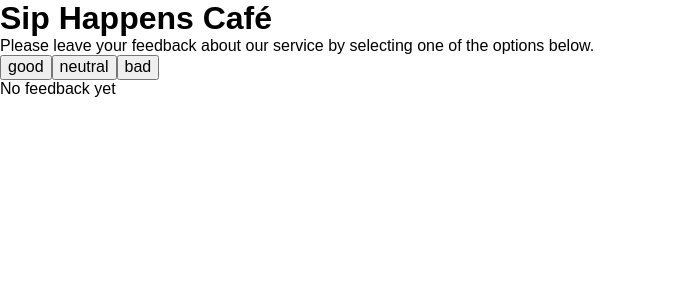
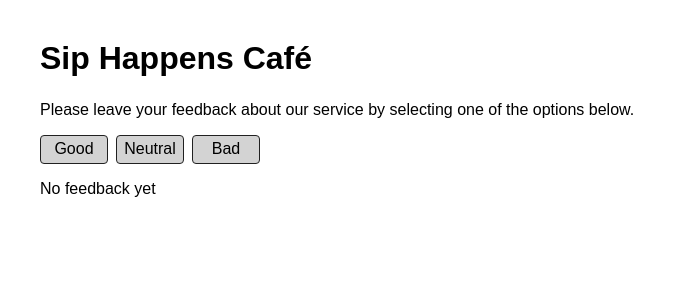
Before and after one commit to Liubko89/goit-react-hw-02, a React (Vite) app: page / in a window 1280 px wide. Shown: the top 300 px of the page, without its empty margins (0-696 px from the left). Built offline with nearby package versions, Linux system fonts and the light colour scheme.

Commit message:
added css

```diff
--- a/src/App.jsx
+++ b/src/App.jsx
@@ -2,13 +2,26 @@ import Description from "./components/Description/Description";
 import Feedback from "./components/Feedback/Feedback";
 import Notification from "./components/Notification/Notification";
 import Options from "./components/Options/Options";
-import { useState } from "react";
+import { useState, useEffect } from "react";
 
 function App() {
-  const [state, setState] = useState({
-    good: 0,
-    neutral: 0,
-    bad: 0,
+  const [state, setState] = useState(() => {
+    const savedState = JSON.parse(localStorage.getItem("state"));
+    return savedState !== null
+      ? {
+          good: savedState.state.good,
+          neutral: savedState.state.neutral,
+          bad: savedState.state.bad,
+        }
+      : {
+          good: 0,
+          neutral: 0,
+          bad: 0,
+        };
+  });
+
+  useEffect(() => {
+    localStorage.setItem("state", JSON.stringify({ state }));
   });
 
   const updateFeedback = (feedbackType) => {
@@ -49,7 +62,7 @@ function App() {
   };
 
   // const setStateToLS = (state) => {
-  //   window.localStorage.setItem("state", JSON.stringify({ state }));
+  //   window.);
   // };
 
   // const getStateFromLS = () => {
--- a/src/components/Description/Description.jsx
+++ b/src/components/Description/Description.jsx
@@ -1,8 +1,10 @@
+import css from './Description.module.css'
+
 const Description = () => {
   return (
     <div>
-      <h1>Sip Happens Café</h1>
-      <p>
+      <h1 className={css.title}>Sip Happens Café</h1>
+      <p className={css.description}>
         Please leave your feedback about our service by selecting one of the
         options below.
       </p>
--- /dev/null
+++ b/src/components/Description/Description.module.css
@@ -0,0 +1,7 @@
+.title {
+  margin-bottom: 24px;
+}
+
+.description {
+  margin-bottom: 16px;
+}
--- a/src/components/Options/Options.jsx
+++ b/src/components/Options/Options.jsx
@@ -1,9 +1,12 @@
+import css from "./Options.module.css";
+
 const Options = ({ options, updateFeedback, totalFeedback, reset }) => {
   return (
-    <div>
+    <div className={css.btnList}>
       {Object.keys(options).map((option, index) => {
         return (
           <button
+            className={css.btn}
             key={index}
             type="button"
             onClick={(event) => {
@@ -16,6 +19,7 @@ const Options = ({ options, updateFeedback, totalFeedback, reset }) => {
       })}
       {totalFeedback !== 0 ? (
         <button
+          className={css.btnReset}
           onClick={() => {
             reset();
           }}
--- /dev/null
+++ b/src/components/Options/Options.module.css
@@ -0,0 +1,34 @@
+.btnList {
+  display: flex;
+  align-items: center;
+  gap: 8px;
+  margin-bottom: 16px;
+}
+
+.btn,
+.btnReset {
+  cursor: pointer;
+  background-color: lightgray;
+  text-transform: capitalize;
+  border: 1px solid #212121;
+  border-radius: 4px;
+  display: inline-flex;
+  align-items: center;
+  justify-content: center;
+  padding: 4px;
+  width: 68px;
+}
+
+.btn:active,
+.btn:hover {
+  background-color: rgb(163, 205, 166);
+  box-shadow: rgba(99, 99, 99, 0.2) 0px 2px 8px 0px;
+}
+
+.btnReset {
+  margin-left: 8px;
+}
+
+.btnReset:hover {
+  background-color: rgb(250, 103, 103);
+}
--- a/src/index.css
+++ b/src/index.css
@@ -1,5 +1,6 @@
 body {
   font-family: sans-serif;
+  padding: 40px;
 }
 
 h1,
```
